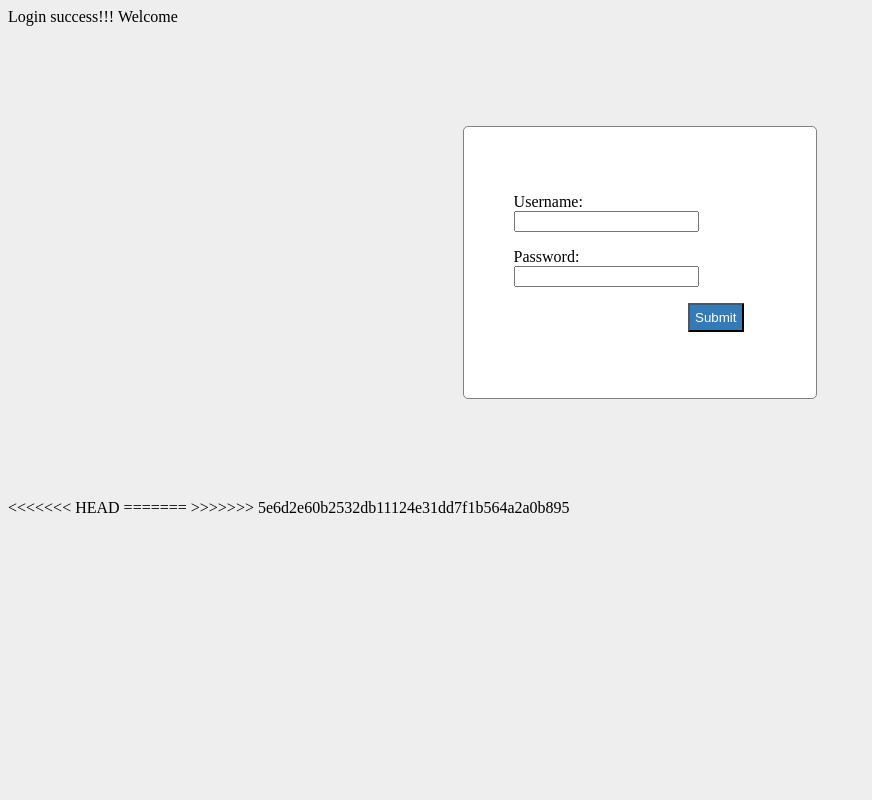
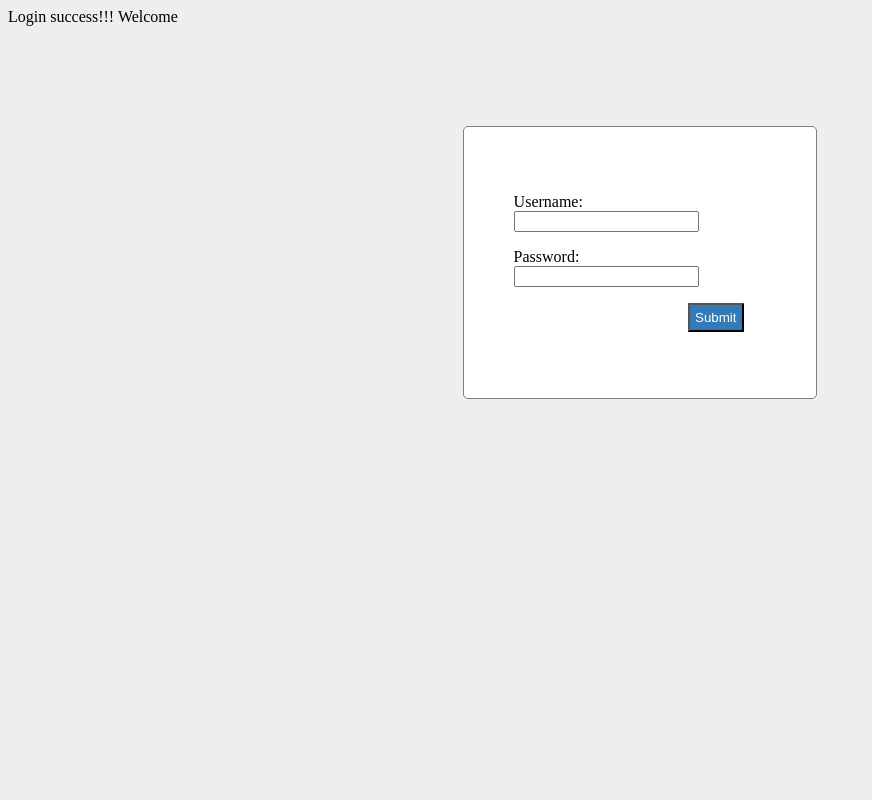
Before and after one commit to 24Niki/RestauranteWebPageProject, a PHP site: page /loginkueche.php in a window 1280 px wide. Shown: the whole page, without its empty margins (0-872 px from the left). Run offline with PHP 8.4, Linux system fonts and the light colour scheme; data that the repository does not hold is empty.

Commit message:
Update loginkueche.php
anpassung

```diff
--- a/loginkueche.php
+++ b/loginkueche.php
@@ -50,12 +50,3 @@ else{
 </body>
 
 </html>
-
-<<<<<<< HEAD
-=======
-<?php
-session_destroy();
-
-
-?>
->>>>>>> 5e6d2e60b2532db11124e31dd7f1b564a2a0b895
```
